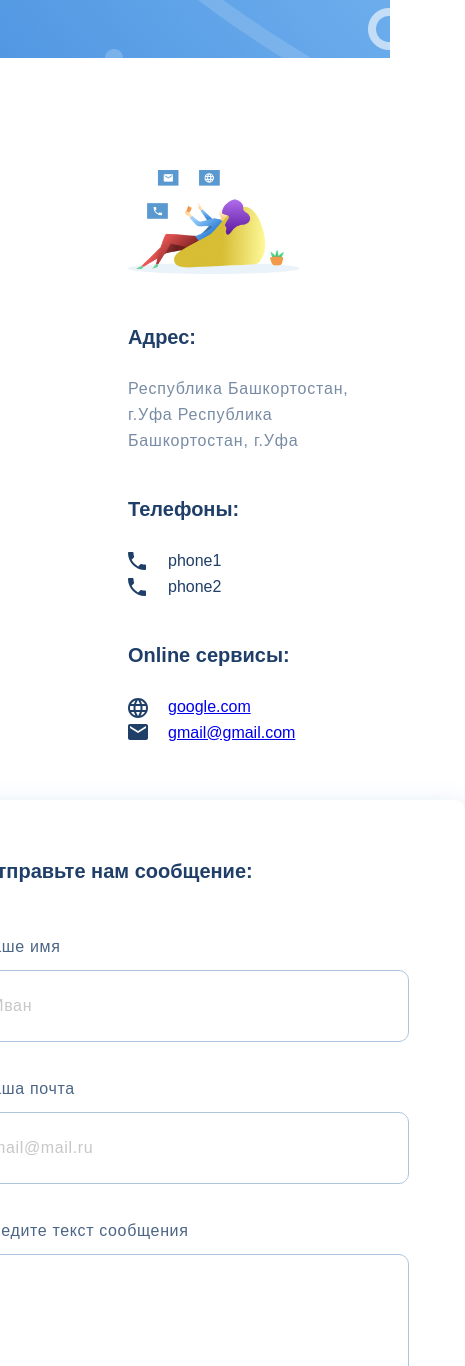
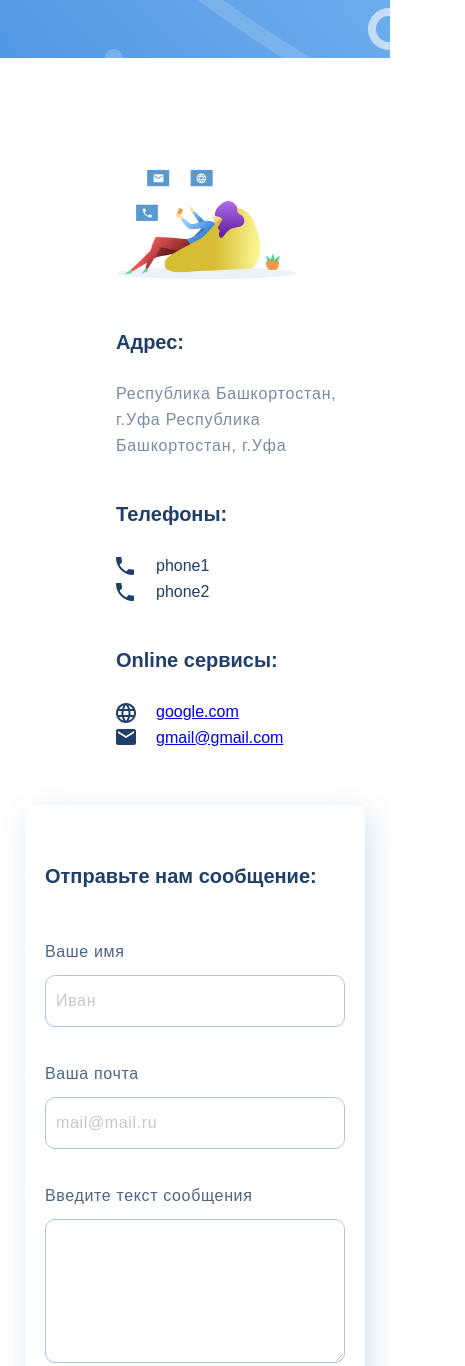
Before and after one commit to ElenaLevkova/gb_html, a plain HTML site: page contacts.html in a window 390 px wide. Shown: the part 312-1678 px from the top of the page, 465 px wide, since content can reach past the window. Drawn offline with Linux system fonts and the light colour scheme.

Commit message:
Add files via upload

```diff
--- a/style.scss
+++ b/style.scss
@@ -523,7 +523,7 @@
         max-width: 520px;
 
         .box_contact__list {
-            padding-left: 112px;
+            padding-left: 100px;
         }
 
         .box_contact__listt img {
@@ -582,6 +582,10 @@
     .conteiner {
         padding-left: 16px;
         padding-right: 16px;
+    }
+
+    .menu a {
+        font-size: 24px;
     }
 
     .box {
@@ -670,6 +674,19 @@
         }
     }
 
+    .message {
+        padding-left: 20px;
+        padding-right: 20px;
+    }
+
+    .input {
+        width: 300px;
+    }
+
+    .input_text {
+        min-height: 20px;
+    }
+
     .map {
         padding-left: 0;
         padding-right: 0;
```
Also changed, not shown: style.css, 1 other file.
